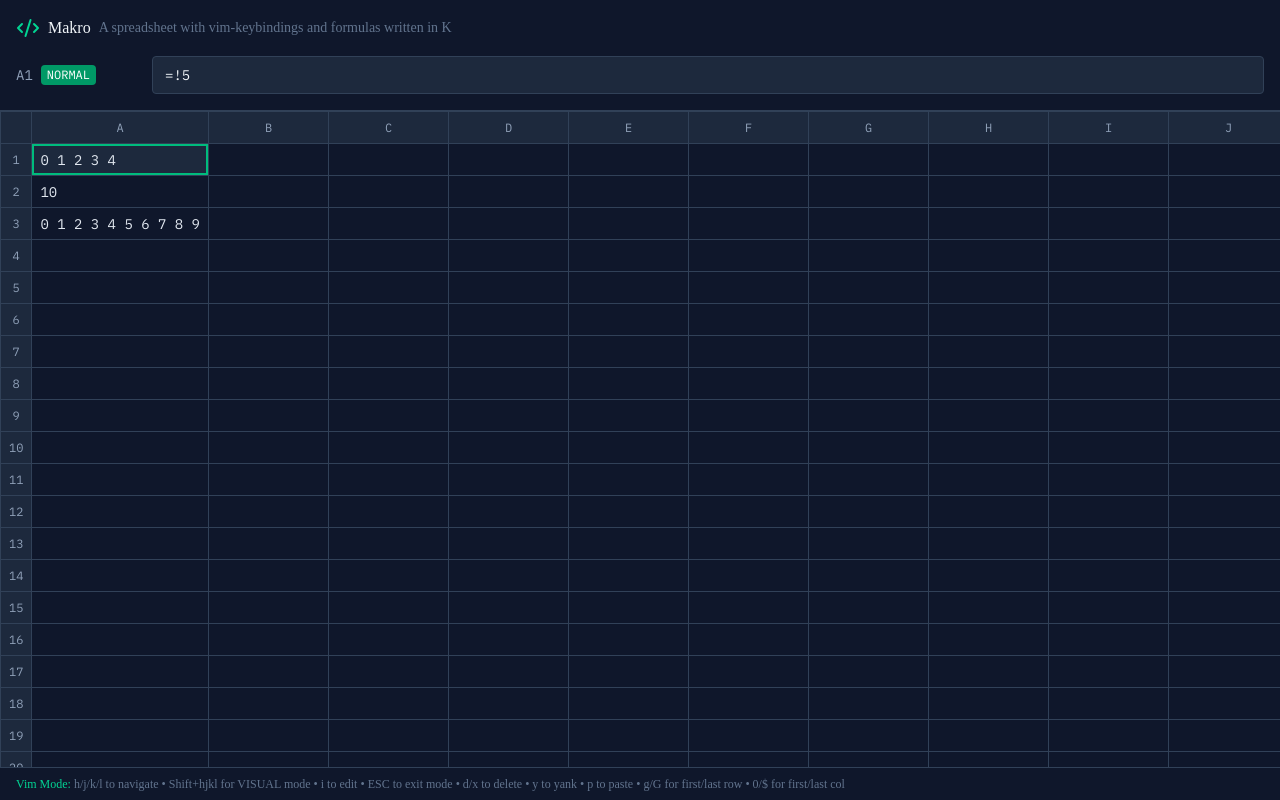
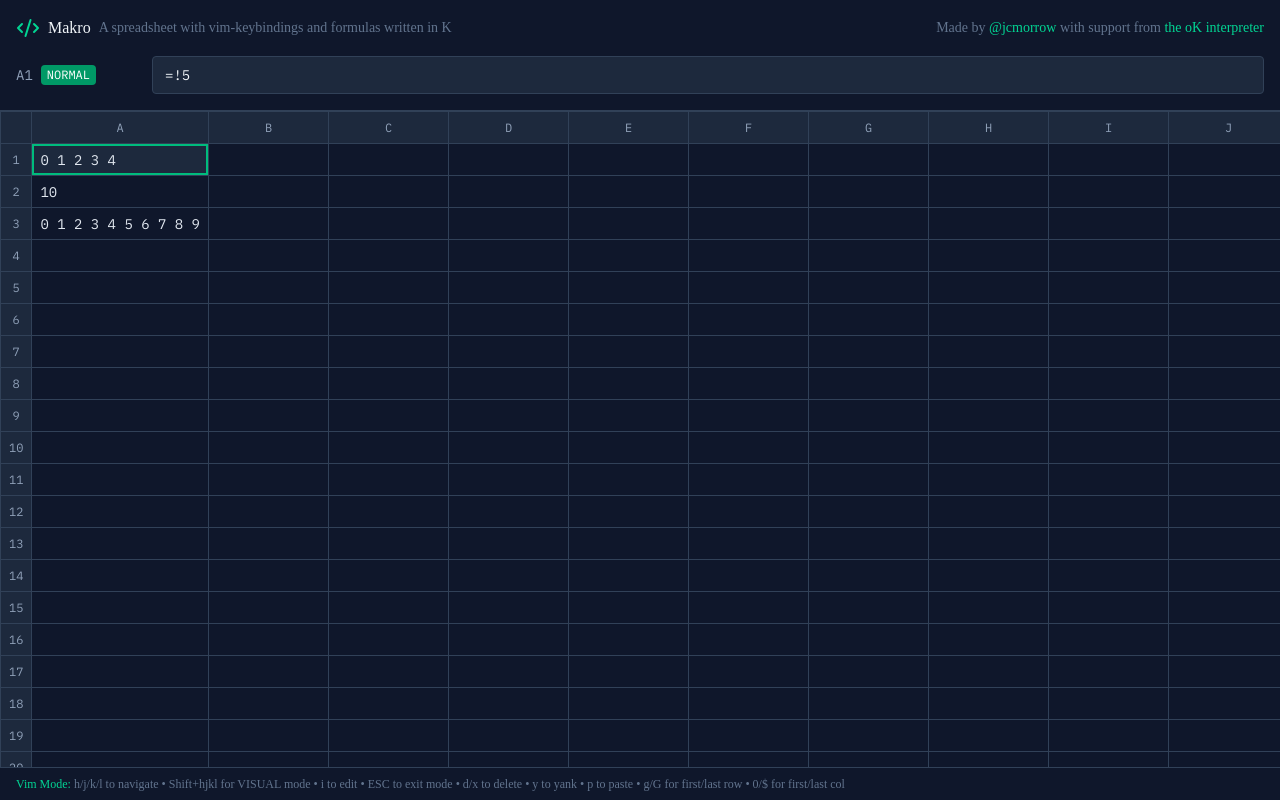
Before and after one commit to jcmorrow/makro, a React (Vite) app: page / in a window 1280 px wide. Built offline with nearby package versions, Linux system fonts and the light colour scheme; a web font is replaced by a local one.

Commit message:
Add some copy

```diff
--- a/src/components/Spreadsheet.tsx
+++ b/src/components/Spreadsheet.tsx
@@ -602,6 +602,24 @@ export function Spreadsheet() {
               A spreadsheet with vim-keybindings and formulas written in K
             </span>
           </div>
+          <span className="text-slate-500 text-sm font-serif">
+            Made by{" "}
+            <a
+              target="_blank"
+              href="https://jcmorrow.com"
+              className="text-emerald-400 hover:underline"
+            >
+              @jcmorrow
+            </a>{" "}
+            with support from{" "}
+            <a
+              target="_blank"
+              href="https://github.com/JohnEarnest/ok"
+              className="text-emerald-400 hover:underline"
+            >
+              the oK interpreter
+            </a>
+          </span>
         </div>
 
         {/* Formula Bar */}
```
